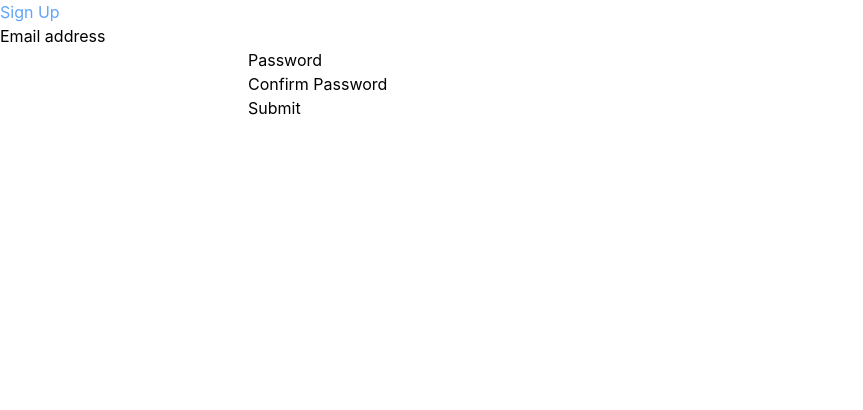
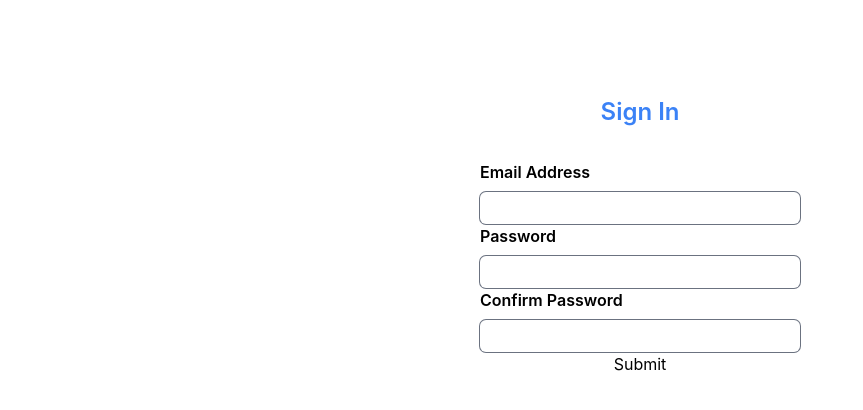
Before and after one commit to Tokonigeorge/dokitari-login, a React (Vite) app in the folder dokitari-login/: page / in a window 1280 px wide. Shown: the top 410 px of the page, without its empty margins (0-863 px from the left). Built offline with nearby package versions, Linux system fonts and the light colour scheme.

Commit message:
form input stylinf

```diff
--- a/dokitari-login/src/App.jsx
+++ b/dokitari-login/src/App.jsx
@@ -4,9 +4,11 @@ import Login from "./components/Login";
 
 function App() {
   return (
-    <div className="App">
-      <p className="text-blue-400">Sign Up</p>
-      <Login />
+    <div className="App h-screen w-screen overflow-hidden">
+      <div className="flex flex-col items-center justify-center mt-24 w-full">
+        <p className="text-blue-500 text-2xl font-semibold">Sign In</p>
+        <Login />
+      </div>
     </div>
   );
 }
--- a/dokitari-login/src/components/Login.jsx
+++ b/dokitari-login/src/components/Login.jsx
@@ -1,34 +1,38 @@
 import { useState } from "react";
+
+const baseInputStyle =
+  "ring-1 ring-gray-500 rounded-md py-1 px-2 outline-transparent mt-2";
 
 const Login = () => {
   const [emailValue, setEmail] = useState("");
   const [passwordValue, setPassword] = useState("");
   const [checkPassword, setCheckPassword] = useState("");
+
   return (
-    <div>
-      <form>
-        <label>Email address</label>
-        <br />
+    <div className="w-full sm:w-1/3 md:w-1/4">
+      <form className="flex flex-col mt-8 w-full">
+        <Label id="email" label="Email Address" />
         <input
           type="email"
-          htmlFor="email"
+          id="email"
           value={emailValue}
           onChange={(e) => setEmail(e.target.value)}
+          className={`${baseInputStyle}`}
         />
-        <label>Password</label>
-        <br />
+        <Label id="password" label="Password" />
         <input
           type="password"
-          htmlFor="password"
+          id="password"
           value={passwordValue}
+          className={`${baseInputStyle}`}
           onChange={(e) => setPassword(e.target.value)}
         />
-        <label>Confirm Password</label>
-        <br />
+        <Label id="confirmPassword" label="Confirm Password" />
         <input
           type="password"
-          htmlFor="confirmPassword"
+          id="confirmPassword"
           value={checkPassword}
+          className={`${baseInputStyle}`}
           onChange={(e) => setCheckPassword(e.target.value)}
         />
         <button type="submit">Submit</button>
@@ -38,3 +42,11 @@ const Login = () => {
 };
 
 export default Login;
+
+const Label = ({ id, label }) => {
+  return (
+    <label htmlFor={id} className="font-semibold">
+      {label}
+    </label>
+  );
+};
```
